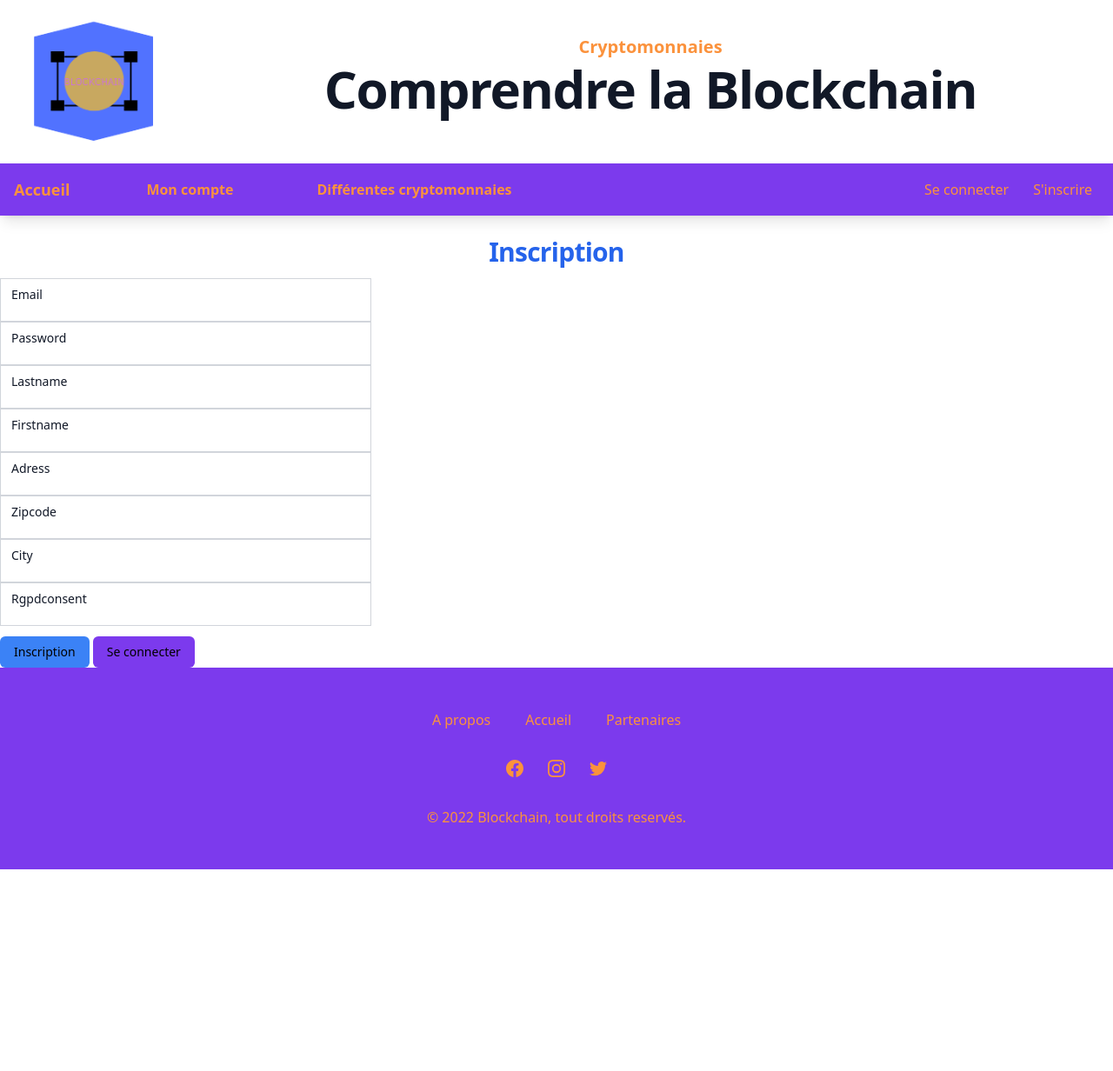
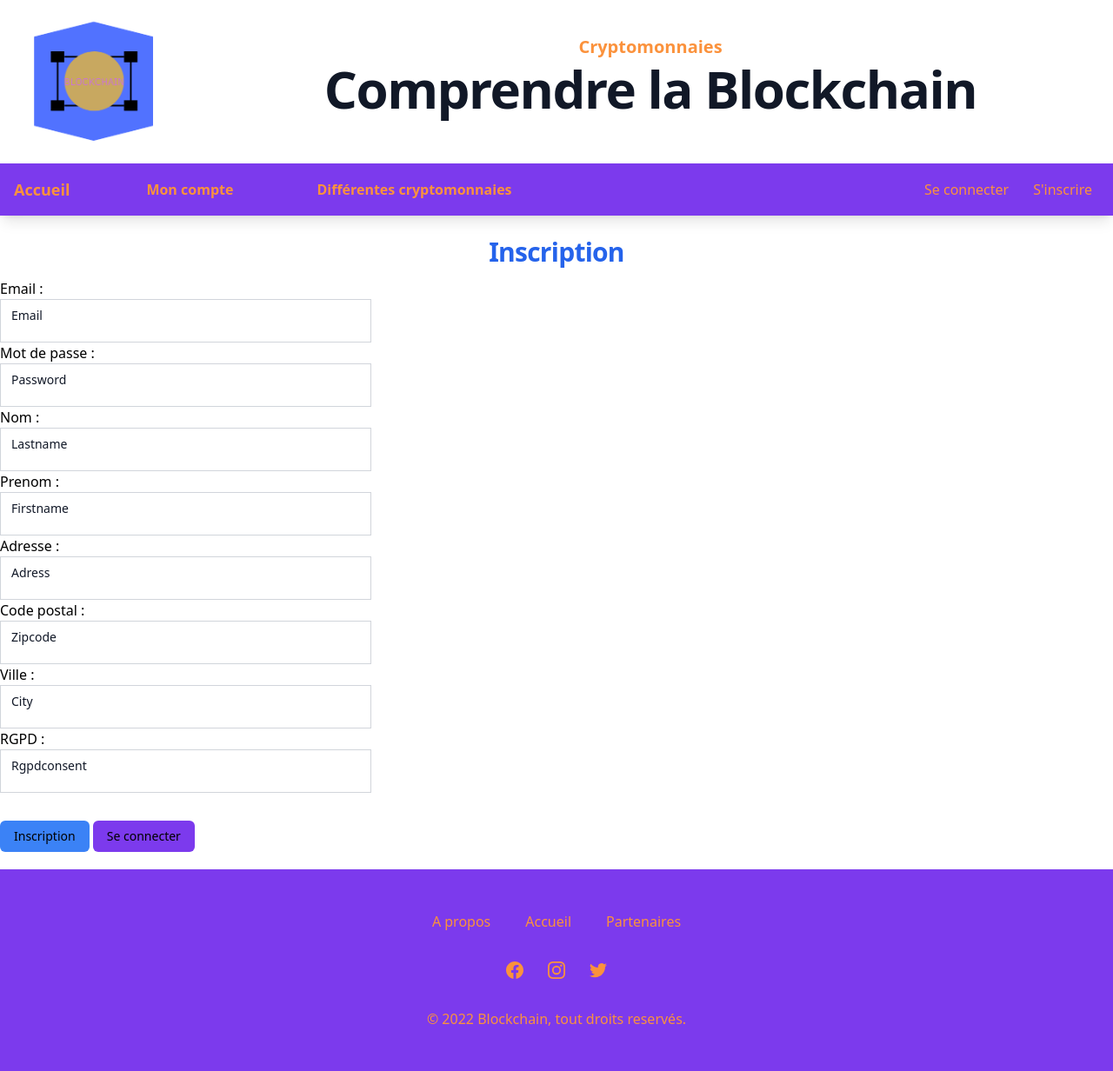
Before and after one commit to albanscud/symphonyyy, a Symfony app: template competence_7/templates/registration/register.html.twig in a window 1280 px wide. Shown: the whole page at 87% size. Before the commit the page ends 1000 px from the top, so only its background shows below. Run offline with Twig, Linux system fonts and the light colour scheme; the template is opened without the code that fills it, so the values that code supplies are empty; form fields are guessed from the names that the template uses; some libraries are stand-ins or nearby versions.

Commit message:
front inscription

```diff
--- a/competence_7/templates/registration/register.html.twig
+++ b/competence_7/templates/registration/register.html.twig
@@ -7,54 +7,54 @@
 
     {{ form_start(registrationForm) }}
     <div class="flex flex-col py-3">
+        <label for="inputEmail">Email :</label>
         <div class="relative block  w-1/3 appearance-none  border border-gray-300 px-3 py-2 text-gray-900   sm:text-sm">
         {{ form_row(registrationForm.email) }}
-
         </div>
 
+        <label for="inputPassword">Mot de passe : </label>
         <div class="relative block  w-1/3  border border-gray-300 px-3 py-2 text-gray-900   sm:text-sm">
         {{ form_row(registrationForm.plainPassword, {
                 label: 'Password'
             }) }}
+        </div>
+
+        <label for="inputPassword">Nom : </label>
+        <div class="relative block  w-1/3 appearance-none  border border-gray-300 px-3 py-2 text-gray-900   sm:text-sm">
+        {{ form_row(registrationForm.lastname) }}
+        </div>
+
+        <label for="inputPassword">Prenom : </label>
+        <div class="relative block  w-1/3 appearance-none  border border-gray-300 px-3 py-2 text-gray-900   sm:text-sm">
+
+        {{ form_row(registrationForm.firstname) }}
+        </div>
+        <label for="inputPassword">Adresse : </label>
+        <div class="relative block  w-1/3 appearance-none  border border-gray-300 px-3 py-2 text-gray-900   sm:text-sm">
+        {{ form_row(registrationForm.adress) }}
+        </div>
+        <label for="inputPassword">Code postal : </label>
+        <div class="relative block  w-1/3 appearance-none  border border-gray-300 px-3 py-2 text-gray-900   sm:text-sm">
+        {{ form_row(registrationForm.zipcode) }}
+        </div>
+        <label for="inputPassword">Ville : </label>
+        <div class="relative block  w-1/3 appearance-none  border border-gray-300 px-3 py-2 text-gray-900   sm:text-sm">
+        {{ form_row(registrationForm.city) }}
+        </div>
+        <label for="inputPassword">RGPD : </label>
+        <div class="relative block  w-1/3 appearance-none  border border-gray-300 px-3 py-2 text-gray-900   sm:text-sm">
+        {{ form_row(registrationForm.RGPDConsent) }}
+        </div>
 
     </div>
 
-    <div class="relative block  w-1/3 appearance-none  border border-gray-300 px-3 py-2 text-gray-900   sm:text-sm">
-    {{ form_row(registrationForm.lastname) }}
 
-    </div>
-
-    <div class="relative block  w-1/3 appearance-none  border border-gray-300 px-3 py-2 text-gray-900   sm:text-sm">
-
-    {{ form_row(registrationForm.firstname) }}
-
-    </div>
-
-    <div class="relative block  w-1/3 appearance-none  border border-gray-300 px-3 py-2 text-gray-900   sm:text-sm">
-    {{ form_row(registrationForm.adress) }}
-
-    </div>
-
-    <div class="relative block  w-1/3 appearance-none  border border-gray-300 px-3 py-2 text-gray-900   sm:text-sm">
-    {{ form_row(registrationForm.zipcode) }}
-
-    </div>
-
-    <div class="relative block  w-1/3 appearance-none  border border-gray-300 px-3 py-2 text-gray-900   sm:text-sm">
-    {{ form_row(registrationForm.city) }}
-
-    </div>
-
-    <div class="relative block  w-1/3 appearance-none  border border-gray-300 px-3 py-2 text-gray-900   sm:text-sm">
-    {{ form_row(registrationForm.RGPDConsent) }}
-
-    </div>
-</div>
-
+    <div class="py-5">
         <button type="submit" class="text-center bg-blue-500 rounded-md py-2 px-4 text-sm">Inscription</button>
         <button href="{{ path('app_login') }}" class="text-center bg-violet-600 rounded-md py-2 px-4 text-sm" type="submit">
         Se connecter
         </button>
         {{ form_end(registrationForm) }}
+    </div>
 
 {% endblock %}
```
Lines whose indentation alone changed are shown as unchanged.
